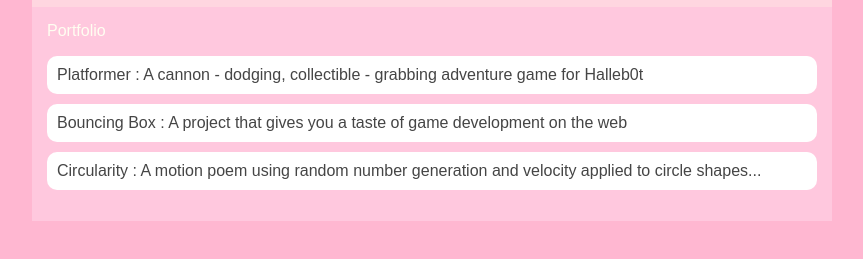
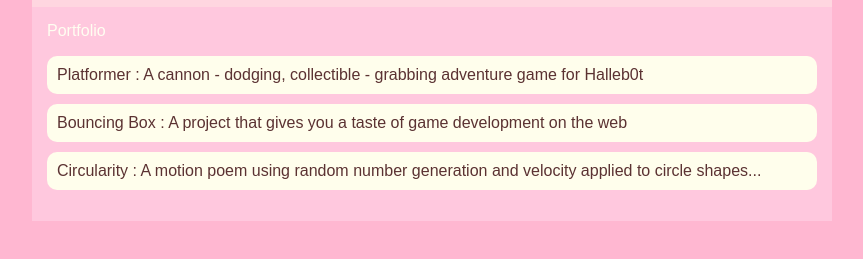
Before and after one commit to casiehenry/casiehenry.github.io, a plain HTML site: page portfolio.html in a window 1280 px wide. Shown: the part 81-340 px from the top of the page, without its empty margins (208-1071 px from the left). Drawn offline with Linux system fonts and the light colour scheme.

Commit message:
add portfolio.html file

```diff
--- a/style.css
+++ b/style.css
@@ -62,7 +62,7 @@ main {
 }
 
 #portfolio li {
-    background: #fff;
+    background: #fffeec;
     padding: 10px;
     border-radius: 10px;
     margin-bottom: 10px;
@@ -74,5 +74,5 @@ main {
 
 #portfolio a {
     text-decoration: none;
-    color: #454545;
+    color: #5b3232;
 }
```
